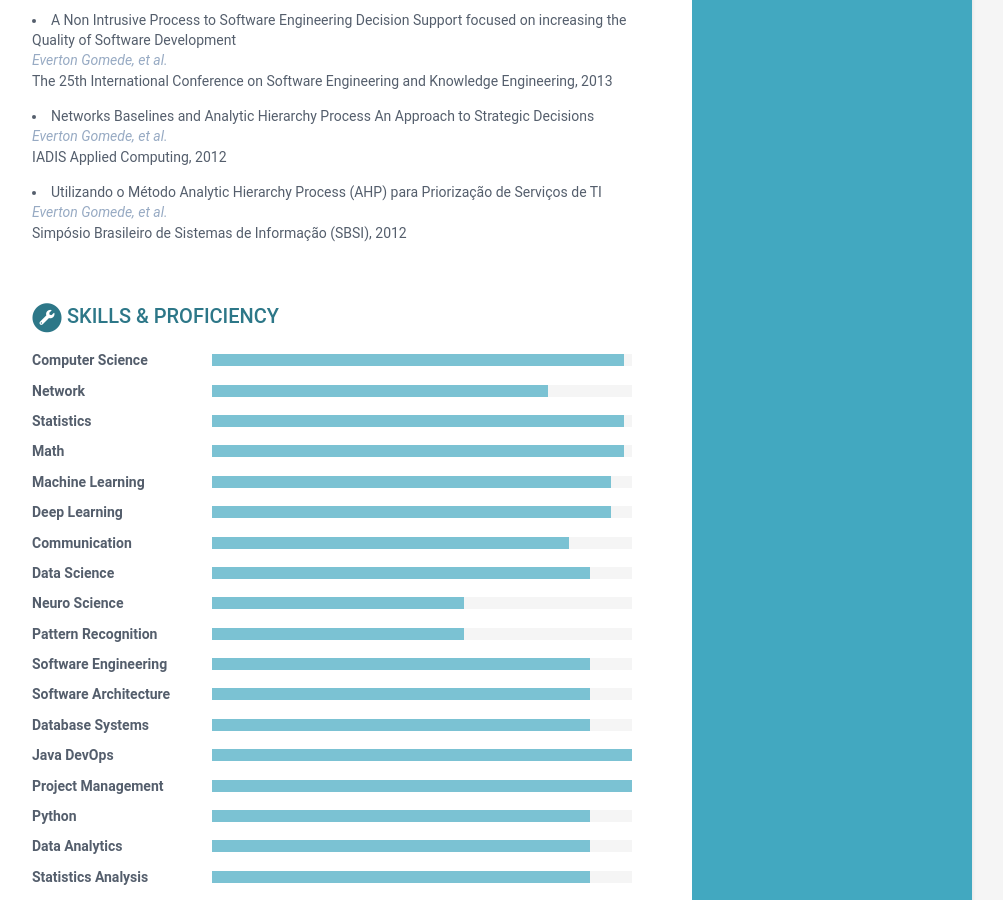
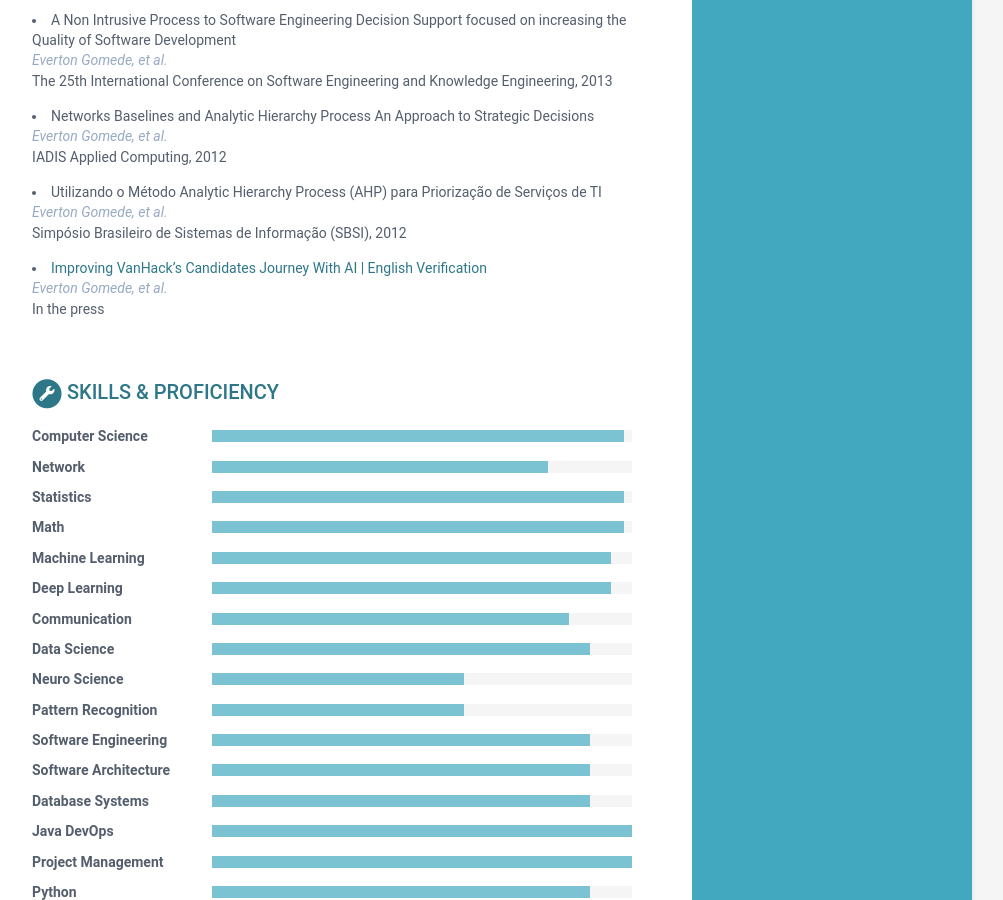
Before and after one commit to gomede/gomede.github.io, a Jekyll site: the page built from index.html, in a window 1280 px wide and 900 px high, scrolled down 3279 px. Shown: the whole window, without its empty margins (168-1171 px from the left). Built offline with Jekyll 4.4.1, drawn with Linux system fonts in a browser that asks for light colours.

Commit message:
Update data.yml

```diff
--- a/_data/data.yml
+++ b/_data/data.yml
@@ -339,6 +339,11 @@ publications:
         authors: Everton Gomede, et al.
         conference: Simpósio Brasileiro de Sistemas de Informação (SBSI), 2012
 
+      - title: Improving VanHack’s Candidates Journey With AI | English Verification
+        authors: Everton Gomede, et al.
+        conference: In the press
+        link: "https://blog.vanhack.com/blog/improving-vanhacks-candidates-journey-with-ai-english-verification/"
+
 skills:
     title: Skills &amp; Proficiency
 
```
